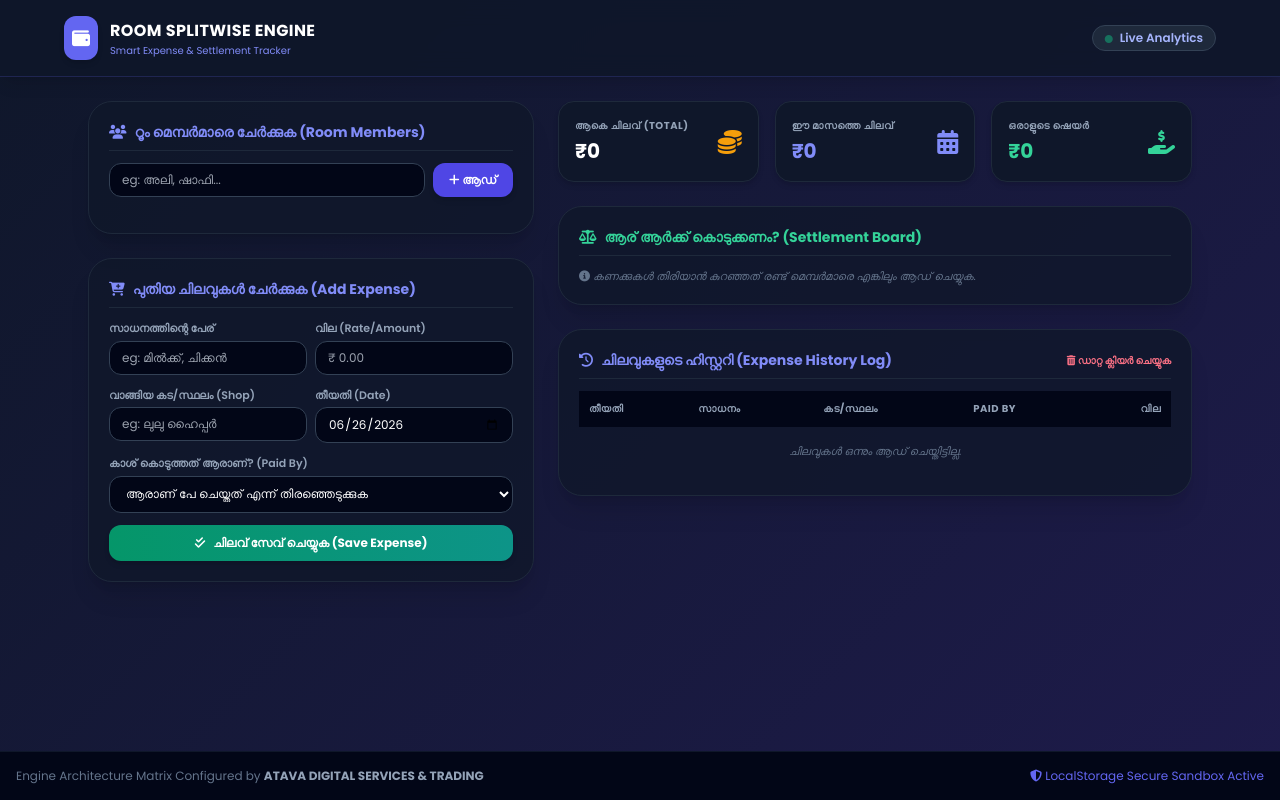
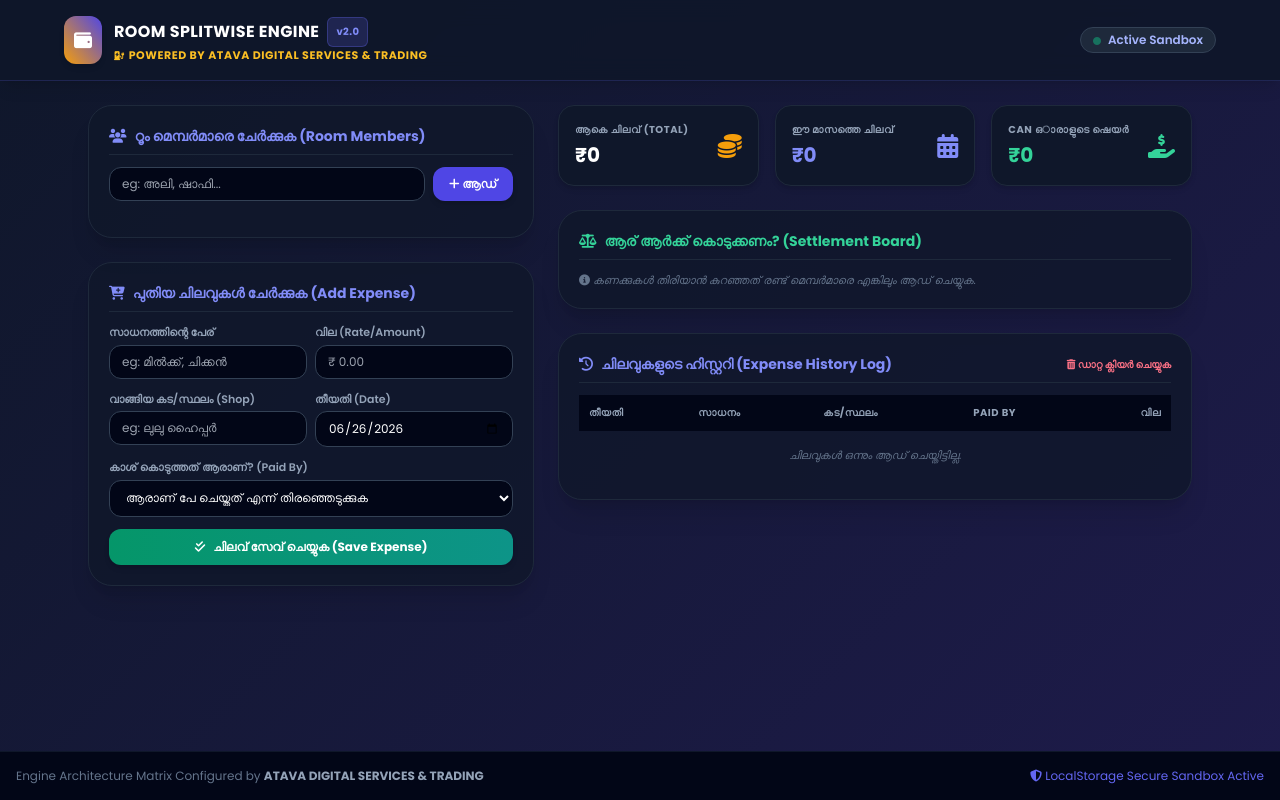
Before and after one commit to ATAVA-DIGITAL/Splitwise, a plain HTML site: page index.html in a window 1280 px wide. Drawn offline with nearby package versions, Linux system fonts and the light colour scheme.

Commit message:
Update index.html

```diff
--- a/index.html
+++ b/index.html
@@ -3,9 +3,12 @@
 <head>
     <meta charset="UTF-8">
     <meta name="viewport" content="width=device-width, initial-scale=1.0">
-    <title>Room Splitwise Engine - ATAVA</title>
+    <title>Room Splitwise Engine - Powered by ATAVA</title>
+    <!-- Tailwind CSS -->
     <script src="https://cdn.tailwindcss.com"></script>
+    <!-- FontAwesome Icons -->
     <link rel="stylesheet" href="https://cdnjs.cloudflare.com/ajax/libs/font-awesome/6.4.0/css/all.min.css">
+    <!-- Google Fonts -->
     <link rel="preconnect" href="https://fonts.googleapis.com">
     <link rel="preconnect" href="https://fonts.gstatic.com" crossorigin>
     <link href="https://fonts.googleapis.com/css2?family=Manjari:wght@400;700&family=Poppins:wght@400;600;700&display=swap" rel="stylesheet">
@@ -18,27 +21,37 @@
 </head>
 <body class="min-h-screen text-slate-100 flex flex-col justify-between">
 
+    <!-- Navbar with Power Brands Powered by ATAVA -->
     <header class="bg-slate-900/90 backdrop-blur-md border-b border-indigo-500/20 py-4 px-6 sticky top-0 z-50 shadow-lg">
         <div class="max-w-6xl mx-auto flex items-center justify-between">
             <div class="flex items-center gap-3">
-                <div class="bg-indigo-500 text-white p-2 rounded-xl shadow-md">
+                <div class="bg-gradient-to-tr from-amber-500 to-indigo-600 text-white p-2.5 rounded-xl shadow-md flex items-center justify-center">
                     <i class="fa-solid fa-wallet text-lg"></i>
                 </div>
                 <div>
-                    <h1 class="text-base font-bold text-white tracking-wide">ROOM SPLITWISE ENGINE</h1>
-                    <p class="text-[10px] text-indigo-400 font-medium">Smart Expense & Settlement Tracker</p>
+                    <h1 class="text-base font-bold text-white tracking-wide flex items-center gap-2">
+                        ROOM SPLITWISE ENGINE
+                        <span class="bg-indigo-500/20 text-indigo-400 text-[10px] px-2 py-0.5 rounded-md border border-indigo-500/30 font-bold">v2.0</span>
+                    </h1>
+                    <!-- 🚀 MAIN BRANDING MECHAM ADDED HERE -->
+                    <p class="text-[11px] font-bold tracking-wider text-amber-400 flex items-center gap-1">
+                        <i class="fa-solid fa-charging-station text-[9px]"></i> POWERED BY ATAVA DIGITAL SERVICES & TRADING
+                    </p>
                 </div>
             </div>
             <span class="text-xs font-semibold bg-slate-800 border border-slate-700 px-3 py-1 rounded-full text-indigo-300">
-                <i class="fa-solid fa-circle text-[8px] text-emerald-500 mr-1 animate-pulse"></i> Live Analytics
+                <i class="fa-solid fa-circle text-[8px] text-emerald-500 mr-1 animate-pulse"></i> Active Sandbox
             </span>
         </div>
     </header>
 
+    <!-- Main Content Grid -->
     <main class="max-w-6xl mx-auto p-4 md:p-6 grid grid-cols-1 lg:grid-cols-12 gap-6 w-full flex-grow">
 
+        <!-- Left Column: Add Members & Expenses -->
         <div class="lg:col-span-5 space-y-6">
 
+            <!-- Section 1: Add Room Members -->
             <div class="bg-slate-900/80 border border-slate-800 p-5 rounded-3xl shadow-xl space-y-3">
                 <h2 class="text-sm font-bold text-indigo-400 flex items-center gap-2 border-b border-slate-800 pb-2">
                     <i class="fa-solid fa-users"></i> റൂം മെമ്പർമാരെ ചേർക്കുക (Room Members)
@@ -49,9 +62,11 @@
                         <i class="fa-solid fa-plus"></i> ആഡ്
                     </button>
                 </div>
+                <!-- Dynamic Members Chips list -->
                 <div id="membersList" class="flex flex-wrap gap-2 pt-1"></div>
             </div>
 
+            <!-- Section 2: Add New Expense -->
             <div class="bg-slate-900/80 border border-slate-800 p-5 rounded-3xl shadow-xl space-y-3">
                 <h2 class="text-sm font-bold text-indigo-400 flex items-center gap-2 border-b border-slate-800 pb-2">
                     <i class="fa-solid fa-cart-plus"></i> പുതിയ ചിലവുകൾ ചേർക്കുക (Add Expense)
@@ -93,8 +108,10 @@
 
         </div>
 
+        <!-- Right Column: Dashboard, Settlements & History -->
         <div class="lg:col-span-7 space-y-6">
 
+            <!-- Dashboard Cards Matrix -->
             <div class="grid grid-cols-1 sm:grid-cols-3 gap-4">
                 <div class="bg-slate-900 border border-slate-800 p-4 rounded-2xl shadow-md flex items-center justify-between">
                     <div>
@@ -112,13 +129,14 @@
                 </div>
                 <div class="bg-slate-900 border border-slate-800 p-4 rounded-2xl shadow-md flex items-center justify-between">
                     <div>
-                        <p class="text-[10px] text-slate-400 font-bold uppercase tracking-wider">ഒരാളുടെ ഷെയർ</p>
+                        <p class="text-[10px] text-slate-400 font-bold uppercase tracking-wider"> can ഒാരാളുടെ ഷെയർ</p>
                         <h3 id="dashPerHead" class="text-xl font-bold text-emerald-400 mt-1">₹0</h3>
                     </div>
                     <i class="fa-solid fa-hand-holding-dollar text-2xl text-emerald-400"></i>
                 </div>
             </div>
 
+            <!-- Settlement Smart Board -->
             <div class="bg-slate-900/80 border border-slate-800 p-5 rounded-3xl shadow-xl space-y-3">
                 <h2 class="text-sm font-bold text-emerald-400 flex items-center gap-2 border-b border-slate-800 pb-2">
                     <i class="fa-solid fa-scale-balanced"></i> ആര് ആർക്ക് കൊടുക്കണം? (Settlement Board)
@@ -128,6 +146,7 @@
                 </div>
             </div>
 
+            <!-- Expense History Log -->
             <div class="bg-slate-900/80 border border-slate-800 p-5 rounded-3xl shadow-xl space-y-3">
                 <div class="flex justify-between items-center border-b border-slate-800 pb-2">
                     <h2 class="text-sm font-bold text-indigo-400 flex items-center gap-2">
@@ -138,6 +157,7 @@
                     </button>
                 </div>
 
+                <!-- History Table Wrapper -->
                 <div class="overflow-x-auto max-h-[300px] overflow-y-auto">
                     <table class="w-full text-left text-xs text-slate-300">
                         <thead class="bg-slate-950 text-[10px] uppercase text-slate-400 tracking-wider sticky top-0">
@@ -150,7 +170,8 @@
                             </tr>
                         </thead>
                         <tbody id="historyTableBody">
-                            </tbody>
+                            <!-- Dynamic rows inside here -->
+                        </tbody>
                     </table>
                 </div>
             </div>
@@ -158,24 +179,21 @@
         </div>
     </main>
 
+    <!-- Footer Branding -->
     <footer class="bg-slate-950 border-t border-slate-900 text-center py-4 px-4 text-xs text-slate-500 flex flex-col sm:flex-row items-center justify-between gap-2">
         <p>Engine Architecture Matrix Configured by <strong class="text-slate-400">ATAVA DIGITAL SERVICES & TRADING</strong></p>
         <p class="text-indigo-500 font-medium"><i class="fa-solid fa-shield-halved"></i> LocalStorage Secure Sandbox Active</p>
     </footer>
 
+    <!-- Logic Engine Processing Scripts -->
     <script>
-        // System Data Containers State
         let roomData = {
             members: [],
             expenses: []
         };
 
-        // Initialize Application Core Lifecycle
         document.addEventListener('DOMContentLoaded', () => {
-            // Set Default System Date Input field to current timezone date
             document.getElementById('expDate').value = new Date().toISOString().split('T')[0];
-
-            // Load from LocalStorage if history block exists
             const localRaw = localStorage.getItem('atava_splitwise_data');
             if (localRaw) {
                 roomData = JSON.parse(localRaw);
@@ -230,9 +248,8 @@
                 paidBy: paidBy
             };
 
-            roomData.expenses.unshift(expenseNode); // Add newest to top
+            roomData.expenses.unshift(expenseNode);
 
-            // Clear inputs safe state reset
             document.getElementById('expName').value = '';
             document.getElementById('expAmount').value = '';
             document.getElementById('expShop').value = '';
@@ -250,7 +267,6 @@
         }
 
         function renderAll() {
-            // 1. Render Member Chips
             const mListContainer = document.getElementById('membersList');
             mListContainer.innerHTML = '';
             roomData.members.forEach(member => {
@@ -262,17 +278,15 @@
                 `;
             });
 
-            // 2. Render Paid By Select Dropdown
             const selectPaid = document.getElementById('expPaidBy');
             selectPaid.innerHTML = '<option value="" disabled selected>ആരാണ് പേ ചെയ്തത് എന്ന് തിരഞ്ഞെടുക്കുക</option>';
             roomData.members.forEach(member => {
                 selectPaid.innerHTML += `<option value="${member}">${member}</option>`;
             });
 
-            // 3. Process Calculations Matrix & Render History
             let totalAll = 0;
             let totalThisMonth = 0;
-            const currentMonthStr = new Date().toISOString().substring(0, 7); // YYYY-MM
+            const currentMonthStr = new Date().toISOString().substring(0, 7);
 
             const tableBody = document.getElementById('historyTableBody');
             tableBody.innerHTML = '';
@@ -281,7 +295,6 @@
                 tableBody.innerHTML = `<tr><td colspan="5" class="p-4 text-center text-slate-500 italic text-[11px]">ചിലവുകൾ ഒന്നും ആഡ് ചെയ്തിട്ടില്ല.</td></tr>`;
             }
 
-            // Tracking balance matrices for settlement processing
             let balances = {};
             roomData.members.forEach(m => balances[m] = 0);
 
@@ -291,7 +304,6 @@
                     totalThisMonth += exp.amount;
                 }
 
-                // Render dynamic history row structure
                 tableBody.innerHTML += `
                     <tr class="border-b border-slate-800/60 hover:bg-slate-900/40">
                         <td class="p-2.5 font-medium whitespace-nowrap text-slate-400">${exp.date}</td>
@@ -302,7 +314,6 @@
                     </tr>
                 `;
 
-                // Calculate split matrix slices
                 if (roomData.members.length > 0) {
                     let share = exp.amount / roomData.members.length;
                     roomData.members.forEach(m => {
@@ -314,14 +325,12 @@
                 }
             });
 
-            // Update Dash Matrix labels
             document.getElementById('dashTotal').innerText = `₹${totalAll.toFixed(0)}`;
             document.getElementById('dashMonthTotal').innerText = `₹${totalThisMonth.toFixed(0)}`;
 
             const perHead = roomData.members.length > 0 ? (totalAll / roomData.members.length) : 0;
             document.getElementById('dashPerHead').innerText = `₹${perHead.toFixed(0)}`;
 
-            // 4. Compute Clean Settlement Operations
             const settlementContainer = document.getElementById('settlementList');
             settlementContainer.innerHTML = '';
 
@@ -330,7 +339,6 @@
                 return;
             }
 
-            // Map balances array into structural creditors and debtors matrix sheets
             let debtors = [];
             let creditors = [];
 
```
